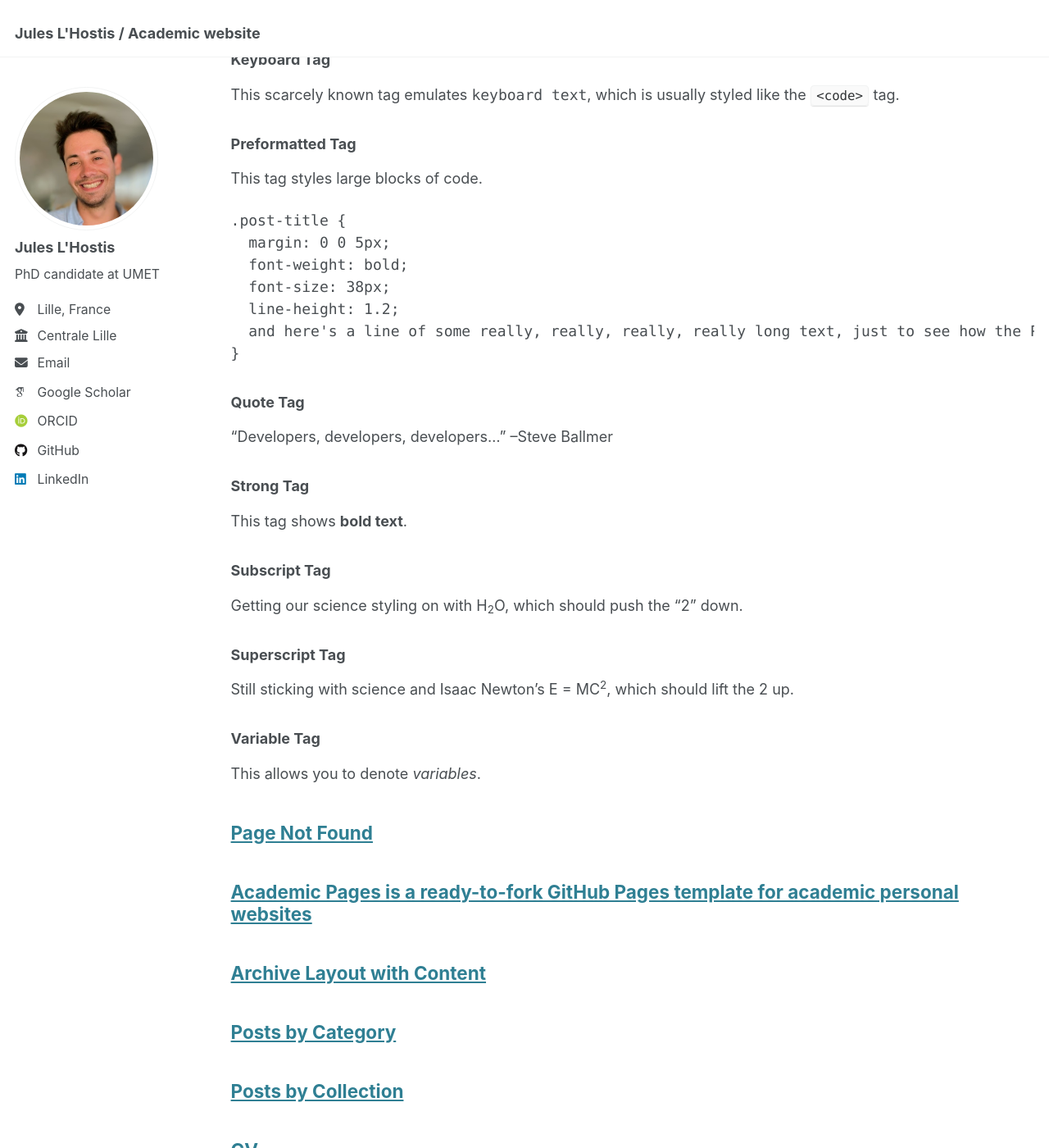
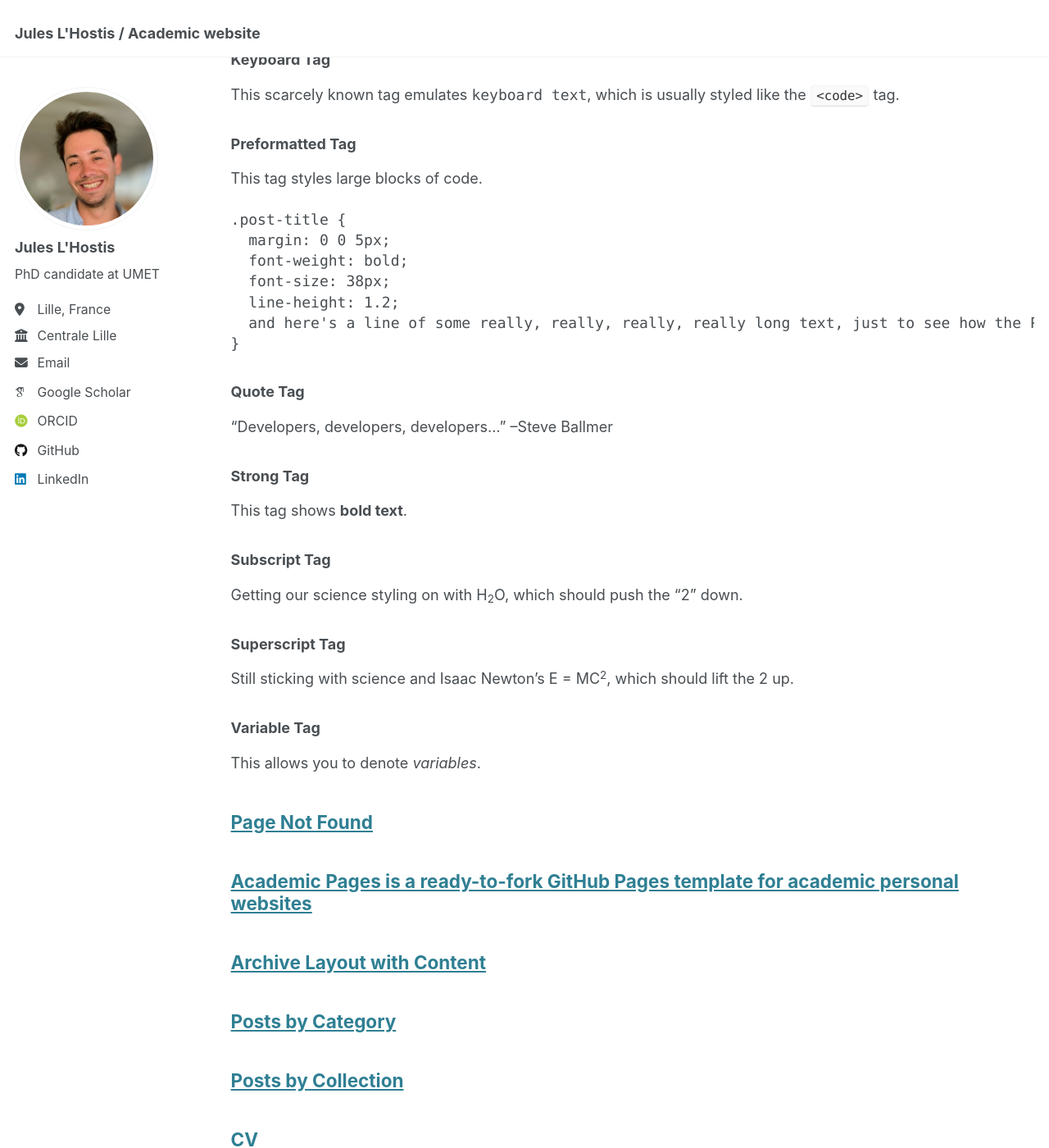
Before and after one commit to jlhostis/jlhostis.github.io, a Jekyll site: the page built from _pages/archive-layout-with-content.md, in a window 1280 px wide and 1400 px high, scrolled down 3775 px. Shown: the whole window at 82% size. Built offline with Jekyll 4.4.1, drawn with Linux system fonts in a browser that asks for light colours; some web fonts are replaced.

Commit message:
changed code block layout

```diff
--- a/_sass/layout/_base.scss
+++ b/_sass/layout/_base.scss
@@ -133,6 +133,18 @@ tt, code, kbd, samp, pre {
 
 pre {
   overflow-x: auto; /* add scrollbars to wide code blocks*/
+  margin-top: 0;
+  margin-bottom: 1.3em; // ou ajuste selon ton besoin
+  line-height: 1.4;
+}
+
+pre > code {
+  display: block;
+  padding-top: 0;
+  padding-bottom: 0;
+  &:before, &:after {
+    content: none;
+  }
 }
 
 a > code,
```
